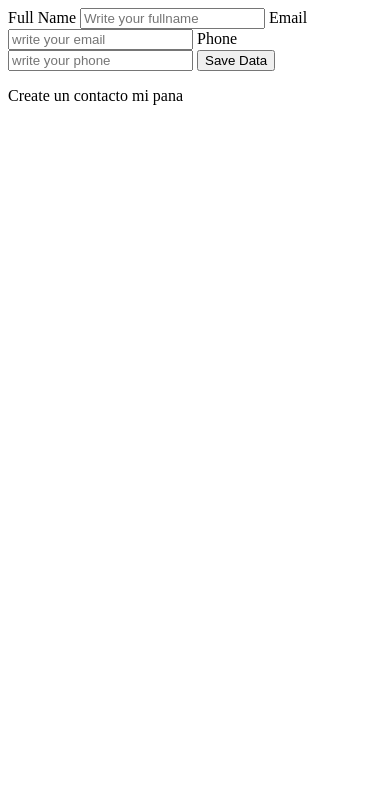
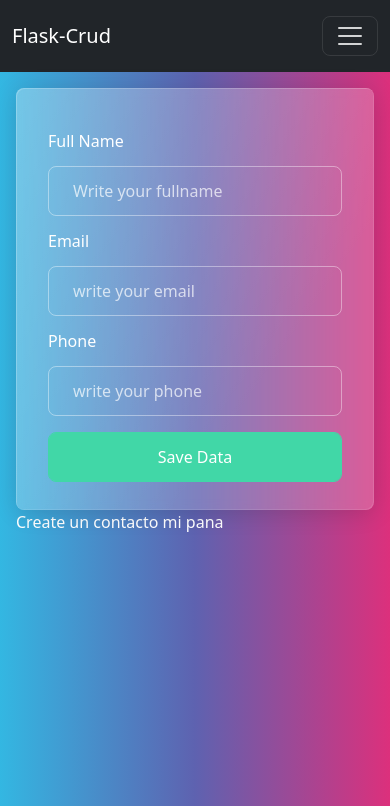
Before and after one commit to carlos398/flask_sql_alchemy, a Flask app: page / in a window 390 px wide. Shown: the top 806 px of the page. Run offline with Flask 2, Linux system fonts and the light colour scheme.

Commit message:
app_terminada_falta_crear_login

```diff
--- a/app.py
+++ b/app.py
@@ -1,11 +1,12 @@
 from flask import Flask
 from flask_sqlalchemy import SQLAlchemy
 from routes.contacts_route import contacts_route
+from config import DATABASE_CONECTION_URI
 
 app = Flask(__name__)
 
 app.secret_key = 'SECRET KEY'
-app.config["SQLALCHEMY_DATABASE_URI"] = "mysql://root:admin123@localhost:3306/contactsdb"
+app.config["SQLALCHEMY_DATABASE_URI"] = DATABASE_CONECTION_URI
 app.config["SQLALCHEMY_TRACK_MODIFICATIONS"] = False
 
 
--- a/main.py
+++ b/main.py
@@ -1,5 +1,6 @@
 from app import app
 from utils.db import db
+import config
 
 with app.app_context():
     db.create_all()
--- a/routes/contacts_route.py
+++ b/routes/contacts_route.py
@@ -22,6 +22,8 @@
     db.session.add(new_contact)
     db.session.commit()
 
+    flash('Contact added succesfully! ', 'success')
+
     return redirect(url_for('contacts_route.home'))
 
 
@@ -34,6 +36,9 @@
         contact.email = request.form["email"]
         contact.phone = request.form["phone"]
         db.session.commit()
+
+        flash('Contact updated succesfully! ', 'success')
+
         return redirect(url_for('contacts_route.home'))
     else:
         return render_template('update.html', contact=contact)
@@ -44,4 +49,6 @@
     contact = Contact.query.get(id)
     db.session.delete(contact)
     db.session.commit()
+
+    flash('Contact deleted succesfully! ', 'success')
     return redirect(url_for('contacts_route.home'))
--- /dev/null
+++ b/static/css/main.css
@@ -0,0 +1,7 @@
+.bg-black{
+    background-color: aqua;
+}
+
+.btn-radius{
+    border-radius: 50%;
+}
--- a/templates/index.html
+++ b/templates/index.html
@@ -1,30 +1,60 @@
+{% extends "layout.html" %}
+
+{% block content %}
+    <div class="row">
+        {% include 'partials/_messages.html' %}
+
+        <div class="col-md-5 ">
+
+            <div class="card-body card border-secondary">
                 <form action="/new" method="POST">
-    <label for="fullname">Full Name</label>
-    <input type="text" name="fullname" placeholder="Write your fullname">
-    <label for="email">Email</label>
-    <input type="email" name="email" placeholder="write your email">
-    <label for="phone">Phone</label>
-    <input type="number" name="phone" placeholder="write your phone">
+                    <div class="form-group">
+                        <label for="fullname" class="col-sm-2 col-form-label">Full Name</label>
+                        <input type="text" name="fullname" placeholder="Write your fullname" class="form-control">
+                    </div>
+                    <div class="form-group">
+                        <label for="email" class="col-sm-2 col-form-label">Email</label>
+                        <input type="email" name="email" placeholder="write your email" class="form-control">
+                    </div>
 
-    <button>
-        Save Data
-    </button>
+                    <div class="form-group" >
+                        <label for="phone" class="col-sm-2 col-form-label">Phone</label>
+                        <input type="number" name="phone" placeholder="write your phone" class="form-control">
+                    </div>
+                    <div class="form-group mt-2">
+                        <button class="btn btn-success form-control">Save Data</button>
+                    </div>
                 </form>
+            </div>
+        </div>
 
+        <div class="col-md-7">
+            {% if contacts %}
+                <div class="row">
+                    {% for contact in contacts %}
+                        <div class="col-md-6">
+                            <div class="card border-dark mb-2 p-0" style="max-width: 23rem;">
+                                <div class="card-header">
+                                    <h2><span>#{{contact.id}}</span> {{contact.fullname}} </h2>
+                                </div>
+
+                                <div class="card-body">
+                                    <div class="container">
+                                        <h6 class="card-text-header " >{{contact.email}}</h6>
+                                        <h6 class="card-text-header" >{{contact.phone}}</h6>
                                         <div>
-    {% if contacts %}
-        {% for contact in contacts %}
-            <div class="card">
-                <h2><span>#{{contact.id}}</span> {{contact.fullname}} </h2>
-                <p>{{contact.email}}</p>
-                <p>{{contact.phone}}</p>
-                <div>
-                    <a href="{{url_for('contacts_route.update', id=contact.id ) }}">Update</a>
-                    <a href="{{url_for('contacts_route.delete', id=contact.id ) }}">Delete</a>
+                                            <a href="{{url_for('contacts_route.update', id=contact.id ) }}" class="btn btn-info ">Update</a>
+                                            <a href="{{url_for('contacts_route.delete', id=contact.id ) }}" class="btn btn-outline-primary">Delete</a>
+                                        </div>
+                                    </div>
+                                </div>
                             </div>
                         </div>
                     {% endfor %}
+                </div>
             {% else %}
                 <p class="Message">Create un contacto mi pana</p>
             {% endif %}
         </div>
+    </div>
+{% endblock %}
--- /dev/null
+++ b/templates/layout.html
@@ -0,0 +1,23 @@
+<!DOCTYPE html>
+<html lang="en">
+<head>
+    <meta charset="UTF-8">
+    <meta http-equiv="X-UA-Compatible" content="IE=edge">
+    <meta name="viewport" content="width=device-width, initial-scale=1.0">
+    <title>Flask-Alchemy crud</title>
+    <!-- CSS -->
+    <link rel="stylesheet" href="{{url_for('static', filename='css/main.css')}}">
+    <!-- BOOTSTRAP -->
+    <link rel="stylesheet" href="https://bootswatch.com/5/quartz/bootstrap.min.css">
+</head>
+<body>
+
+    {% include('partials/_navbar.html')%}
+
+    <div class="container p-2">
+        {% block content %}
+
+        {% endblock %}
+    </div>
+</body>
+</html>
--- /dev/null
+++ b/templates/partials/_messages.html
@@ -0,0 +1,11 @@
+{% with success = get_flashed_messages(category_filter=["success"]) %}
+
+    {% if success %}
+        {% for message in success %}
+            <div>
+                {{ message}}
+            </div>
+        {% endfor %}
+    {% endif %}
+
+{% endwith %}
--- /dev/null
+++ b/templates/partials/_navbar.html
@@ -0,0 +1,17 @@
+<nav class="navbar navbar-expand-lg navbar-dark bg-dark">
+    <div class="container-fluid">
+        <a class="navbar-brand" href="/">Flask-Crud</a>
+        <button class="navbar-toggler" type="button" data-bs-toggle="collapse" data-bs-target="#navbarColor02"
+            aria-controls="navbarColor02" aria-expanded="false" aria-label="Toggle navigation">
+            <span class="navbar-toggler-icon"></span>
+        </button>
+
+        <div class="collapse navbar-collapse" id="navbarColor02">
+            <ul class="navbar-nav me-auto">
+                <li class="nav-item">
+                    <a class="nav-link" href=".about">About</a>
+                </li>
+            </ul>
+        </div>
+    </div>
+</nav>
--- a/templates/update.html
+++ b/templates/update.html
@@ -1,3 +1,6 @@
+{% extends "layout.html" %}
+
+{% block content %}
     {% if contact %}
         <form action="/update/{{contact.id}}" method="POST">
             <label for="fullname">Full Name</label>
@@ -12,3 +15,4 @@
             </button>
         </form>
     {% endif %}
+{% endblock %}
```
Also changed, not shown: config.py (added, +11 -0 lines), 2 other files. Lines whose indentation alone changed are shown as unchanged.
